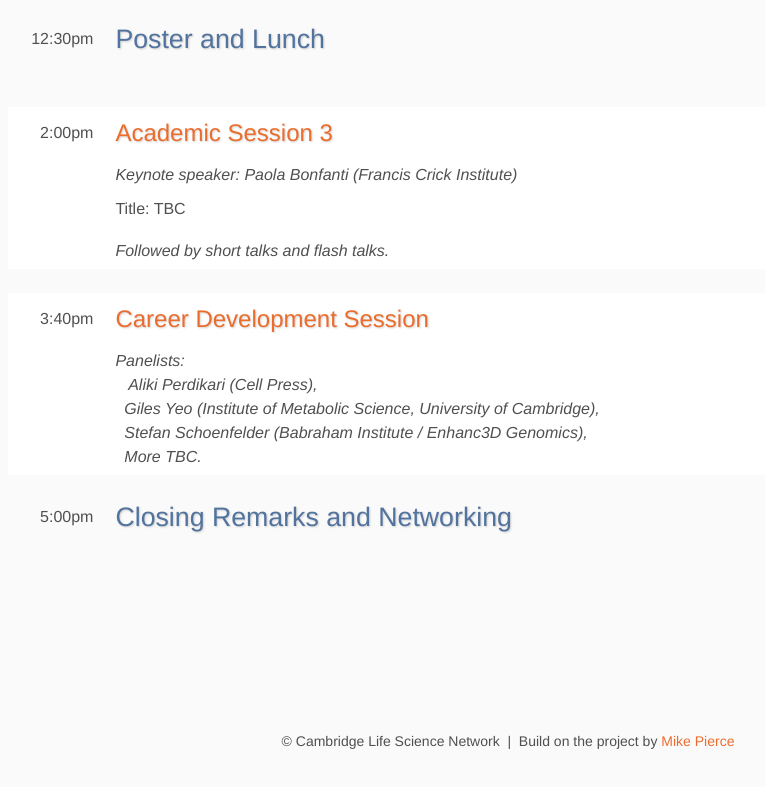
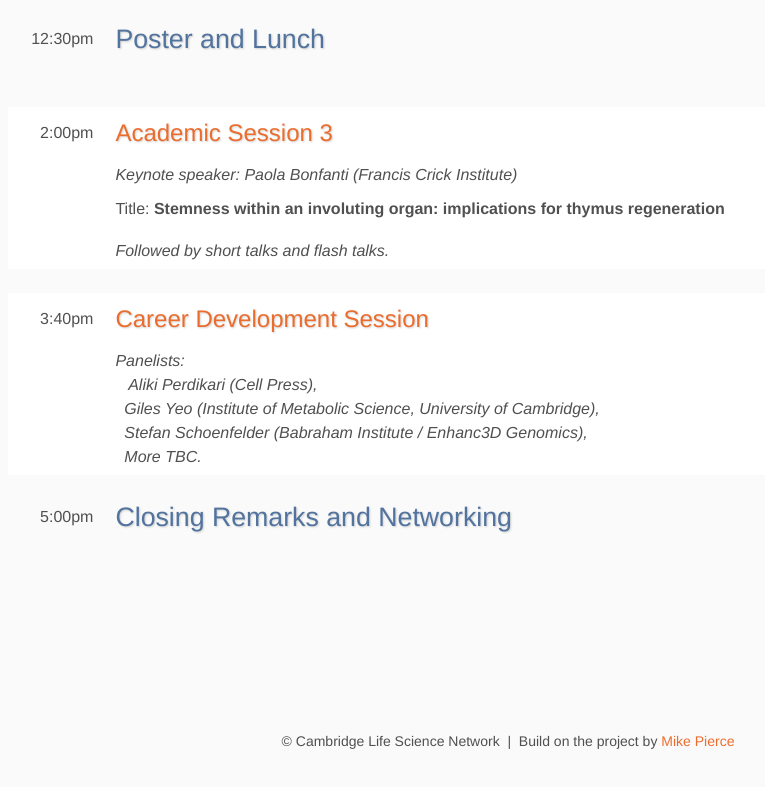
Before and after one commit to CamLS-committee/CamLS2024.github.io, a plain HTML site: page program/index.html in a window 1280 px wide. Shown: the part 1270-2057 px from the top of the page, without its empty margins (132-897 px from the left). Drawn offline with nearby package versions, Linux system fonts and the light colour scheme; some packages are replaced by stand-ins of ours; files that its build step writes are made by us from their sources; a web font is replaced by a local one.

Commit message:
Update index.html

```diff
--- a/program/index.html
+++ b/program/index.html
@@ -177,7 +177,7 @@
         </tr>
         <tr>
             <td class="abstract">
-                Title: TBC
+                Title: <b>Stemness within an involuting organ: implications for thymus regeneration</b>
             </td>
         </tr>
         <tr>
```
